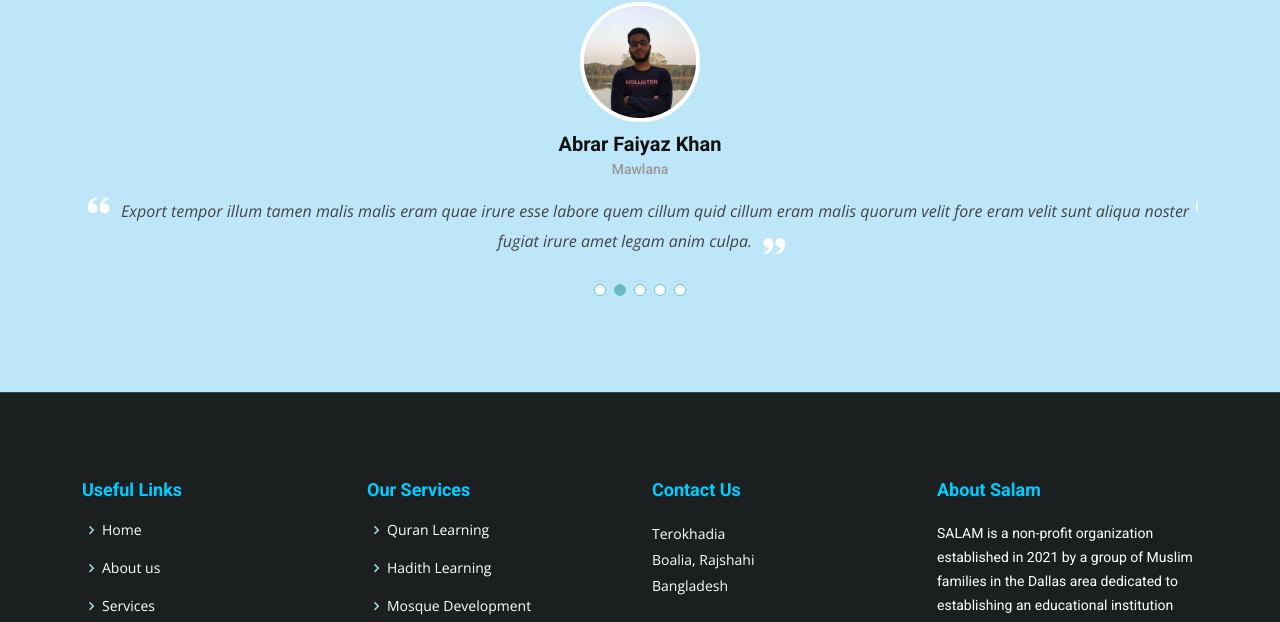
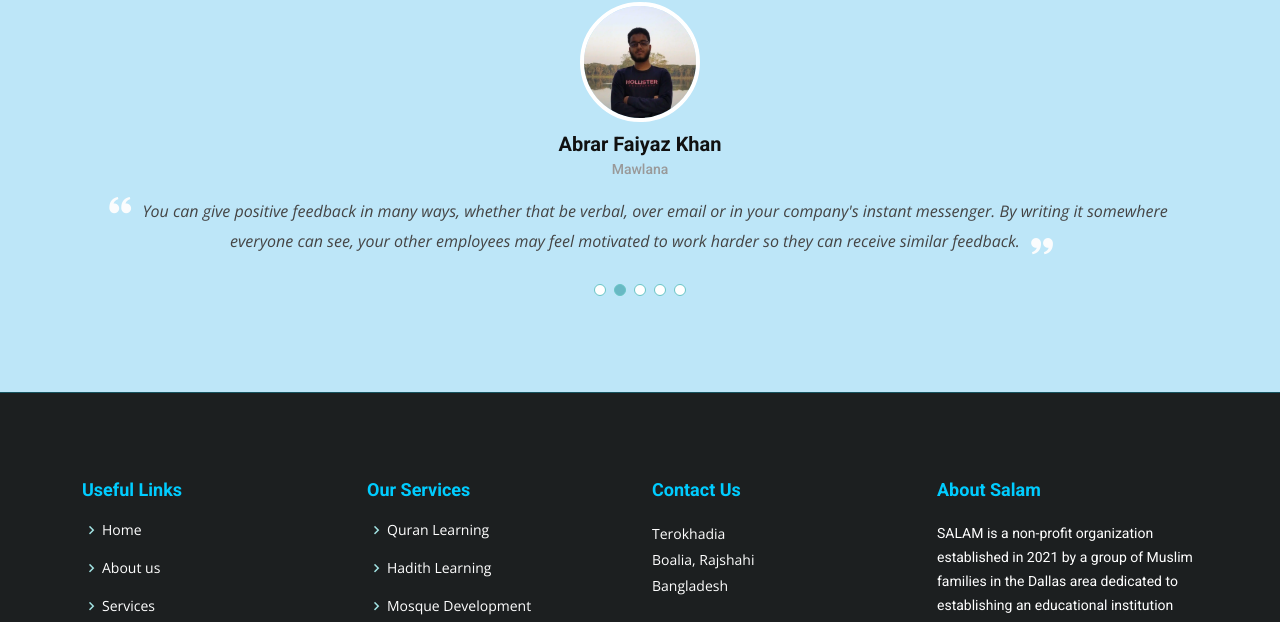
Before and after one commit to Md-Rifat-Islam/SALAM_with-Islam, a plain HTML site: page about.html in a window 1280 px wide. Shown: the part 1786-2408 px from the top of the page. Drawn offline with nearby package versions, Linux system fonts and the light colour scheme.

Commit message:
Update about.html

```diff
--- a/about.html
+++ b/about.html
@@ -195,8 +195,9 @@
               <h4>Ceo &amp; Founder</h4>
               <p>
                 <i class="bx bxs-quote-alt-left quote-icon-left"></i>
-                Proin iaculis purus consequat sem cure digni ssim donec porttitora entum suscipit rhoncus. Accusantium
-                quam, ultricies eget id, aliquam eget nibh et. Maecen aliquam, risus at semper.
+                You can give positive feedback in many ways, whether that be verbal, over email or in your company's
+                instant messenger. By writing it somewhere everyone can see, your other employees may feel motivated to
+                work harder so they can receive similar feedback.
                 <i class="bx bxs-quote-alt-right quote-icon-right"></i>
               </p>
             </div>
@@ -207,8 +208,10 @@
               <h4>Mawlana</h4>
               <p>
                 <i class="bx bxs-quote-alt-left quote-icon-left"></i>
-                Export tempor illum tamen malis malis eram quae irure esse labore quem cillum quid cillum eram malis
-                quorum velit fore eram velit sunt aliqua noster fugiat irure amet legam anim culpa.
+                You can give positive feedback in many ways, whether that be verbal, over email or in your company's
+                instant messenger. By writing it somewhere everyone can see, your other employees may feel motivated to
+                work harder so they can receive similar feedback.
+
                 <i class="bx bxs-quote-alt-right quote-icon-right"></i>
               </p>
             </div>
@@ -219,8 +222,10 @@
               <h4>Quran Reader</h4>
               <p>
                 <i class="bx bxs-quote-alt-left quote-icon-left"></i>
-                Enim nisi quem export duis labore cillum quae magna enim sint quorum nulla quem veniam duis minim tempor
-                labore quem eram duis noster aute amet eram fore quis sint minim.
+                You can give positive feedback in many ways, whether that be verbal, over email or in your company's
+                instant messenger. By writing it somewhere everyone can see, your other employees may feel motivated to
+                work harder so they can receive similar feedback.
+
                 <i class="bx bxs-quote-alt-right quote-icon-right"></i>
               </p>
             </div>
@@ -231,8 +236,10 @@
               <h4>Hadith Expart</h4>
               <p>
                 <i class="bx bxs-quote-alt-left quote-icon-left"></i>
-                Fugiat enim eram quae cillum dolore dolor amet nulla culpa multos export minim fugiat minim velit minim
-                dolor enim duis veniam ipsum anim magna sunt elit fore quem dolore labore illum veniam.
+                You can give positive feedback in many ways, whether that be verbal, over email or in your company's
+                instant messenger. By writing it somewhere everyone can see, your other employees may feel motivated to
+                work harder so they can receive similar feedback.
+
                 <i class="bx bxs-quote-alt-right quote-icon-right"></i>
               </p>
             </div>
@@ -243,8 +250,10 @@
               <h4>Quran Expart</h4>
               <p>
                 <i class="bx bxs-quote-alt-left quote-icon-left"></i>
-                Quis quorum aliqua sint quem legam fore sunt eram irure aliqua veniam tempor noster veniam enim culpa
-                labore duis sunt culpa nulla illum cillum fugiat legam esse veniam culpa fore nisi cillum quid.
+                You can give positive feedback in many ways, whether that be verbal, over email or in your company's
+                instant messenger. By writing it somewhere everyone can see, your other employees may feel motivated to
+                work harder so they can receive similar feedback.
+
                 <i class="bx bxs-quote-alt-right quote-icon-right"></i>
               </p>
             </div>
```
